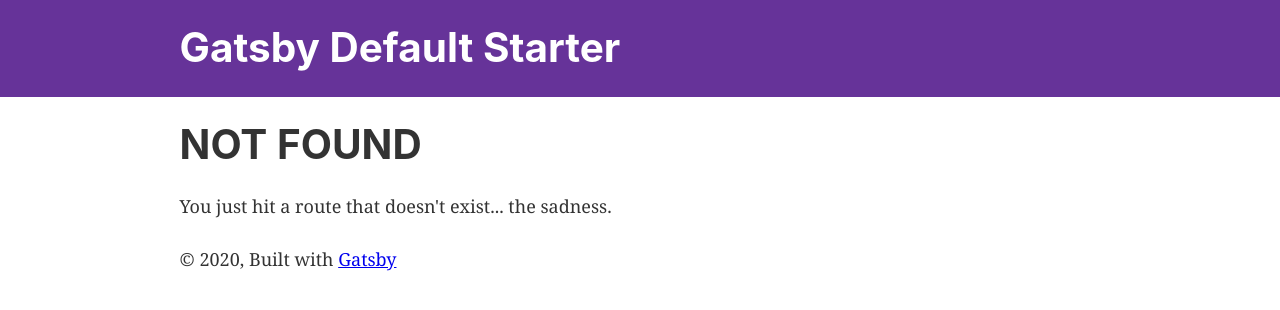
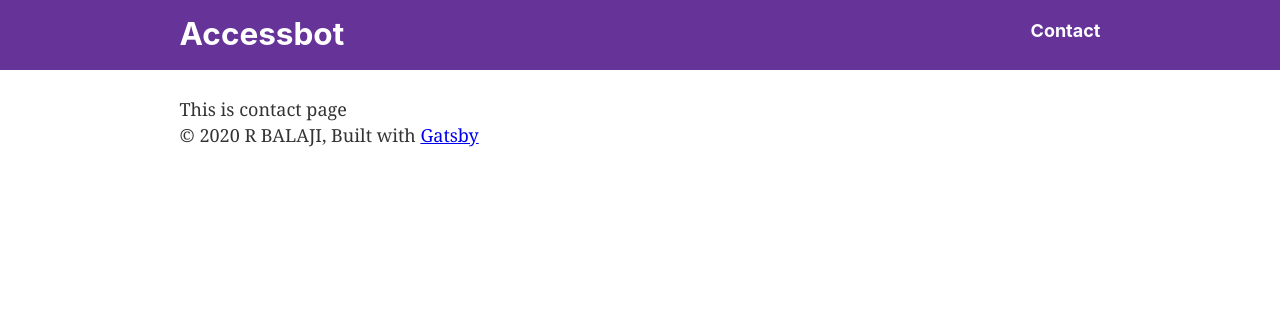
Before and after one commit to balajideveloper/accessbot_web, a Gatsby site: page /contact in a window 1280 px wide. Before the commit this address had no page. Built offline with nearby package versions, Linux system fonts and the light colour scheme; Gatsby itself is replaced by a stand-in of ours.

Commit message:
Inital SetUp

```diff
--- a/gatsby-config.js
+++ b/gatsby-config.js
@@ -1,7 +1,7 @@
 module.exports = {
   siteMetadata: {
-    title: `Gatsby Default Starter`,
-    description: `Kick off your next, great Gatsby project with this default starter. This barebones starter ships with the main Gatsby configuration files you might need.`,
+    title: `Accessbot`,
+    description: `Accessbot will review and check the accessbility on building and places`,
     author: `@gatsbyjs`,
   },
   plugins: [
--- a/src/components/header.js
+++ b/src/components/header.js
@@ -14,6 +14,10 @@ const Header = ({ siteTitle }) => (
         margin: `0 auto`,
         maxWidth: 960,
         padding: `1.45rem 1.0875rem`,
+        display: "flex",
+        flexDirection: "row",
+        justifyContent: "space-between"
+
       }}
     >
       <h1 style={{ margin: 0 }}>
@@ -27,6 +31,17 @@ const Header = ({ siteTitle }) => (
           {siteTitle}
         </Link>
       </h1>
+      <h2>
+      <Link
+          to="/contact"
+          style={{
+            color: `white`,
+            textDecoration: `none`,
+          }}
+        >
+          Contact
+        </Link>
+      </h2>
     </div>
   </header>
 )
--- a/src/components/layout.css
+++ b/src/components/layout.css
@@ -228,14 +228,14 @@ h1 {
   padding-left: 0;
   padding-right: 0;
   padding-top: 0;
-  margin-bottom: 1.45rem;
+  margin-bottom: 0.5rem;
   color: inherit;
   font-family: -apple-system, BlinkMacSystemFont, Segoe UI, Roboto, Oxygen,
     Ubuntu, Cantarell, Fira Sans, Droid Sans, Helvetica Neue, sans-serif;
   font-weight: bold;
   text-rendering: optimizeLegibility;
-  font-size: 2.25rem;
-  line-height: 1.1;
+  font-size: 1.75rem;
+  line-height: .5;
 }
 h2 {
   margin-left: 0;
@@ -245,14 +245,14 @@ h2 {
   padding-left: 0;
   padding-right: 0;
   padding-top: 0;
-  margin-bottom: 1.45rem;
+  margin-bottom: 0.5rem;
   color: inherit;
   font-family: -apple-system, BlinkMacSystemFont, Segoe UI, Roboto, Oxygen,
     Ubuntu, Cantarell, Fira Sans, Droid Sans, Helvetica Neue, sans-serif;
   font-weight: bold;
   text-rendering: optimizeLegibility;
-  font-size: 1.62671rem;
-  line-height: 1.1;
+  font-size: 1rem;
+  line-height: .5;
 }
 h3 {
   margin-left: 0;
--- a/src/components/layout.js
+++ b/src/components/layout.js
@@ -35,7 +35,7 @@ const Layout = ({ children }) => {
       >
         <main>{children}</main>
         <footer>
-          © {new Date().getFullYear()}, Built with
+          © {new Date().getFullYear()} R BALAJI, Built with
           {` `}
           <a href="https://www.gatsbyjs.org">Gatsby</a>
         </footer>
--- /dev/null
+++ b/src/pages/contact.js
@@ -0,0 +1,16 @@
+import React from 'react'
+import Layout from "../components/layout"
+import Image from "../components/image"
+import SEO from "../components/seo"
+
+
+ const Contact =()=>(
+     <Layout>
+         <SEO title="Contact" />
+     <div>
+         This is contact page
+     </div>
+     </Layout>
+ )
+
+ export default Contact
--- a/src/pages/index.js
+++ b/src/pages/index.js
@@ -9,13 +9,13 @@ const IndexPage = () => (
   <Layout>
     <SEO title="Home" />
     <h1>Hi people</h1>
-    <p>Welcome to your new Gatsby site.</p>
-    <p>Now go build something great.</p>
+    <p>Welcome to Accessbot site.</p>
+    <p>Get the Accessiblity of the building and place  </p>
     <div style={{ maxWidth: `300px`, marginBottom: `1.45rem` }}>
       <Image />
     </div>
     <Link to="/page-2/">Go to page 2</Link> <br />
-    <Link to="/using-typescript/">Go to "Using TypeScript"</Link>
+
   </Layout>
 )
 
```
Also changed, not shown: src/pages/using-typescript.tsx (deleted, +0 -34 lines).
